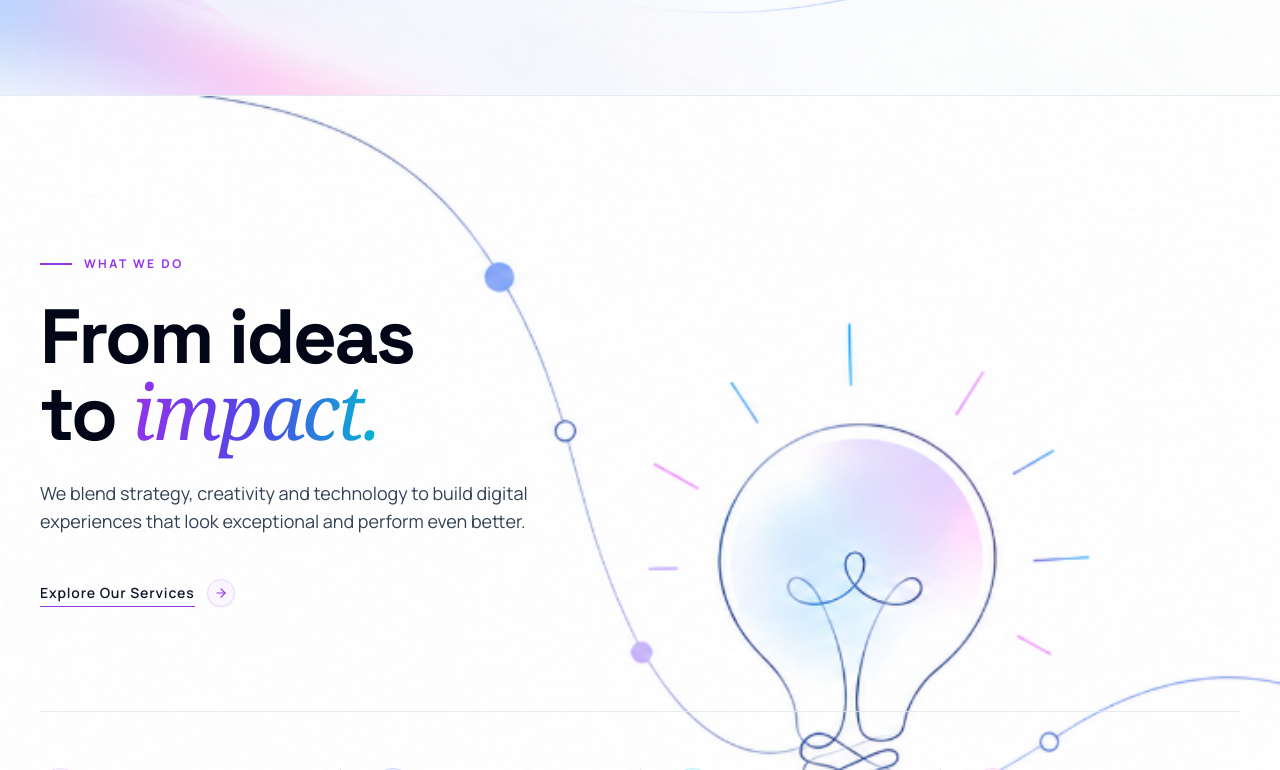
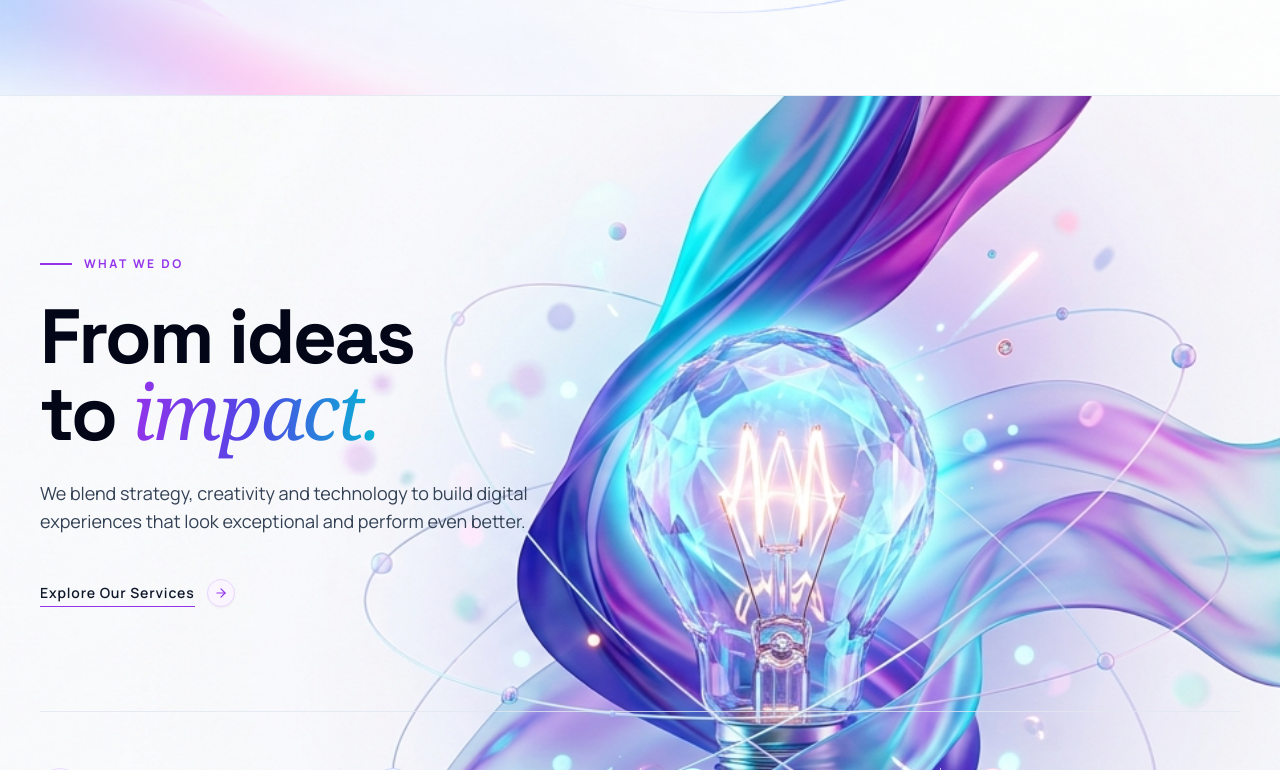
Before and after one commit to FaizaSami0007/KreaitX_By_Faiza, a Next.js app: page / in a window 1280 px wide. Shown: the part 1530-2300 px from the top of the page. Built offline with nearby package versions, Linux system fonts and the light colour scheme.

Commit message:
feat: generate and apply custom 3D silk ribbon idea bulb background for IdeasToImpact section

```diff
--- a/components/sections/IdeasToImpactSection.tsx
+++ b/components/sections/IdeasToImpactSection.tsx
@@ -48,16 +48,19 @@ export const IdeasToImpactSection: React.FC = () => {
       aria-labelledby="ideas-to-impact-heading"
       className="relative bg-white text-slate-900 py-20 sm:py-28 lg:py-36 border-b border-slate-200/80 overflow-hidden min-h-[820px] lg:min-h-[880px] flex items-center"
     >
-      {/* Background Illustrated Artwork with Glowing Idea Bulb & Vector Circuits */}
-      <div className="absolute inset-0 z-0">
+      {/* Custom 3D Silk Ribbon & Crystal Innovation Bulb Artwork */}
+      <div className="absolute inset-0 z-0 pointer-events-none select-none overflow-hidden">
         <Image
-          src="/images/ideas-to-impact-bg.png"
-          alt="KreaitX Ideas to Impact Strategy & Creative Bulb Illustration"
+          src="/images/ideas-to-impact-custom-bg.jpg"
+          alt="KreaitX Ideas to Impact 3D Innovation Artwork"
           fill
           priority
           sizes="100vw"
           className="object-cover object-center lg:object-right select-none"
+          quality={95}
         />
+        {/* Soft atmospheric gradient for mobile text readability */}
+        <div className="absolute inset-0 bg-gradient-to-r from-white/95 via-white/80 to-transparent lg:hidden pointer-events-none" />
       </div>
 
       <Container size="default" className="relative z-10 w-full max-w-[1280px] flex flex-col justify-between h-full space-y-16 sm:space-y-24">
```
Also changed, not shown: public/images/ideas-to-impact-custom-bg.jpg (added).
